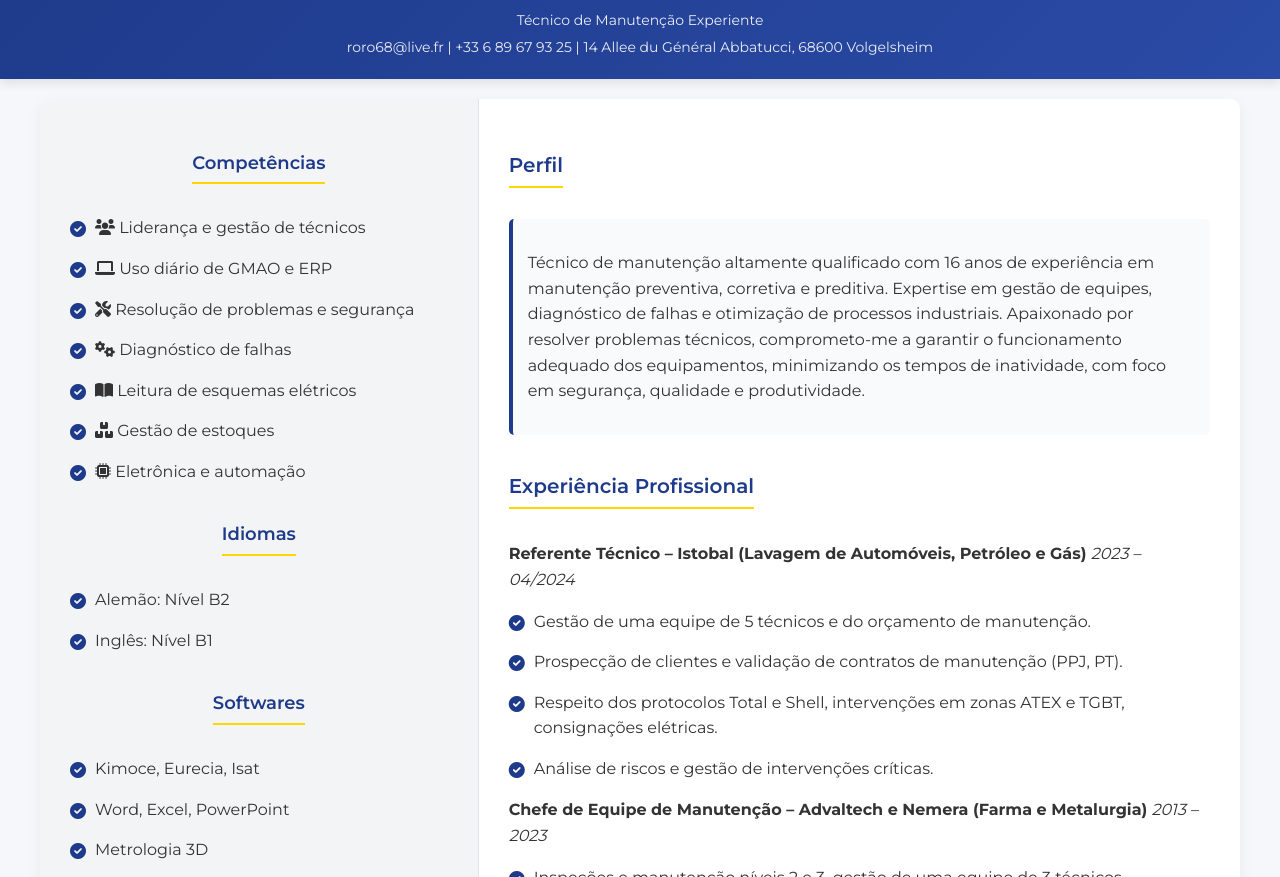
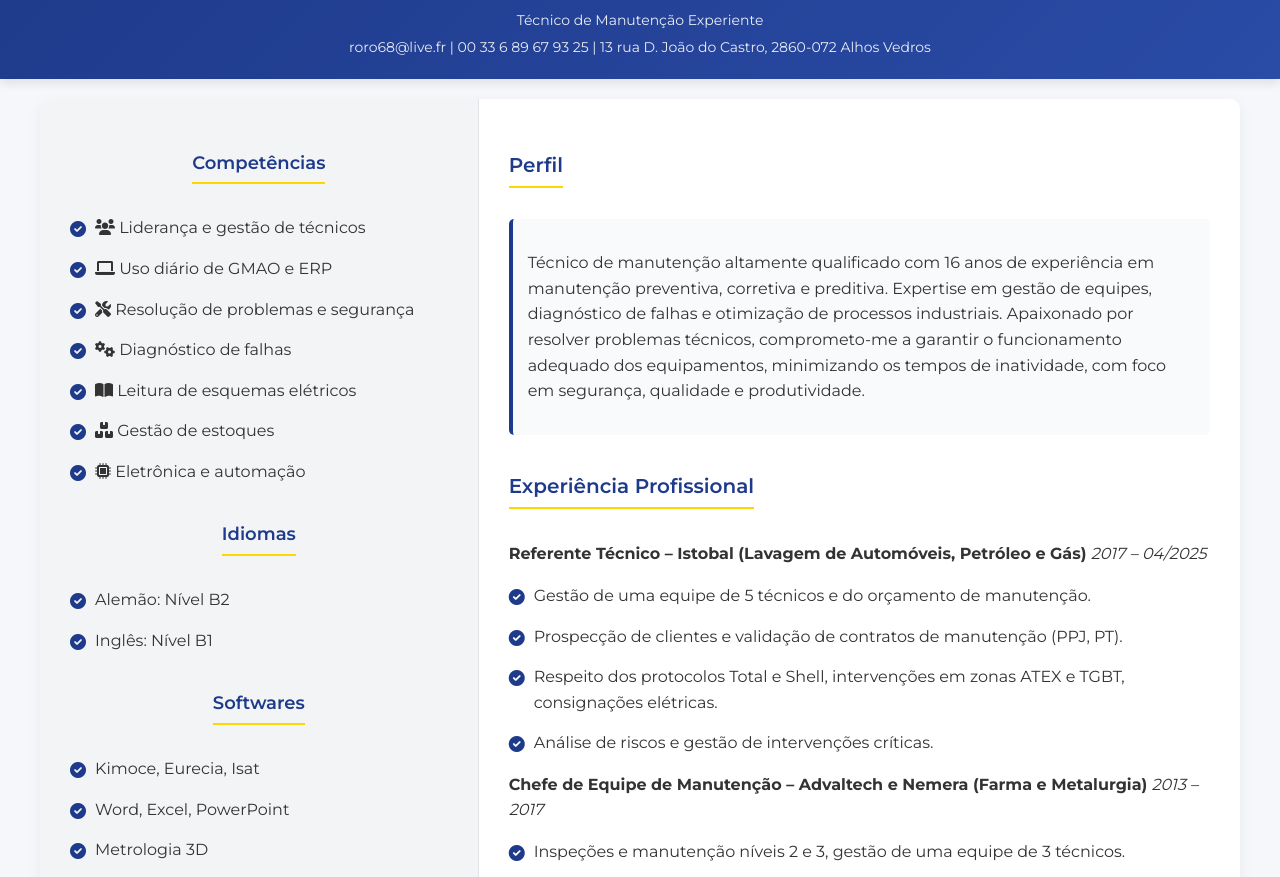
Before and after one commit to DelmarCrypto/cv-tech, a plain HTML site: page index.html in a window 1280 px wide. Shown: the part 61-938 px from the top of the page. Drawn offline with Linux system fonts and the light colour scheme.

Commit message:
Update index.html

```diff
--- a/index.html
+++ b/index.html
@@ -134,7 +134,7 @@
     <div class="header">
         <h1>Rodrigues Delmar</h1>
         <p>Técnico de Manutenção Experiente</p>
-        <p>roro68@live.fr | +33 6 89 67 93 25 | 14 Allee du Général Abbatucci, 68600 Volgelsheim</p>
+        <p>roro68@live.fr | 00 33 6 89 67 93 25 | 13 rua D. João do Castro, 2860-072 Alhos Vedros</p>
     </div>
 
     <div class="container">
@@ -175,14 +175,14 @@
             </div>
 
             <h2>Experiência Profissional</h2>
-            <p><strong>Referente Técnico – Istobal (Lavagem de Automóveis, Petróleo e Gás)</strong> <em>2023 – 04/2024</em></p>
+            <p><strong>Referente Técnico – Istobal (Lavagem de Automóveis, Petróleo e Gás)</strong> <em>2017 – 04/2025</em></p>
             <ul>
                 <li>Gestão de uma equipe de 5 técnicos e do orçamento de manutenção.</li>
                 <li>Prospecção de clientes e validação de contratos de manutenção (PPJ, PT).</li>
                 <li>Respeito dos protocolos Total e Shell, intervenções em zonas ATEX e TGBT, consignações elétricas.</li>
                 <li>Análise de riscos e gestão de intervenções críticas.</li>
             </ul>
-            <p><strong>Chefe de Equipe de Manutenção – Advaltech e Nemera (Farma e Metalurgia)</strong> <em>2013 – 2023</em></p>
+            <p><strong>Chefe de Equipe de Manutenção – Advaltech e Nemera (Farma e Metalurgia)</strong> <em>2013 – 2017</em></p>
             <ul>
                 <li>Inspeções e manutenção níveis 2 e 3, gestão de uma equipe de 3 técnicos.</li>
                 <li>Acompanhamento de KPI, otimização de processos, auditorias ISO9001, aplicação da regra dos 3S.</li>
```
